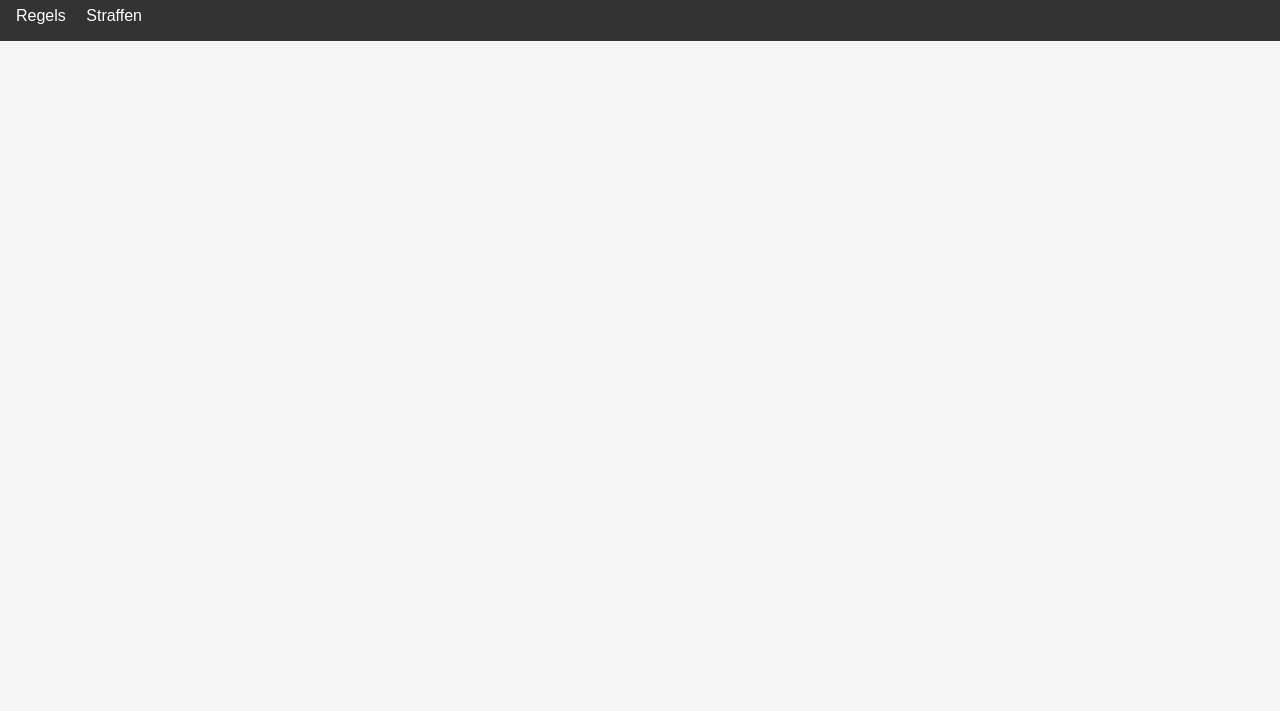
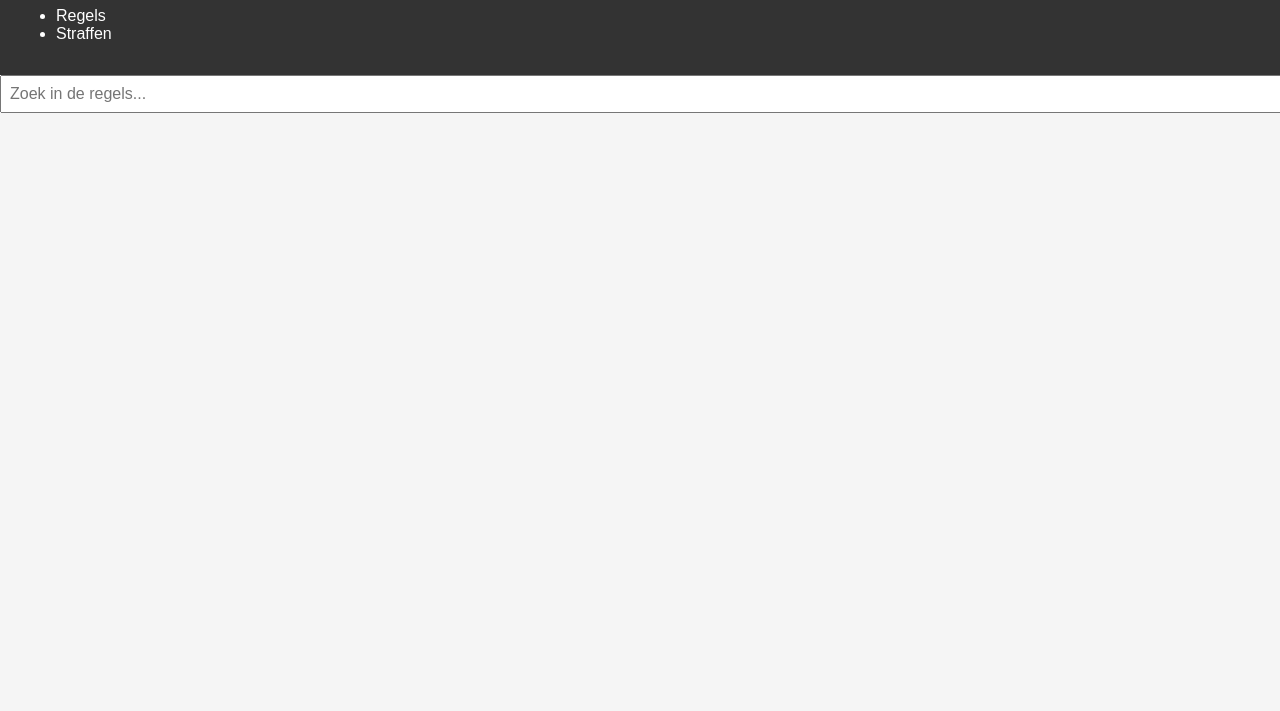
Before and after one commit to huibertt/hlrp, a plain HTML site: page index.html in a window 1280 px wide. Shown: the part 89-800 px from the top of the page. Drawn offline with Linux system fonts and the light colour scheme.

Commit message:
Update index.html

```diff
--- a/index.html
+++ b/index.html
@@ -2,22 +2,29 @@
 <html lang="nl">
 <head>
   <meta charset="UTF-8">
-  <title>APV - Straffen</title>
+  <title>APV - Regels</title>
   <link rel="stylesheet" href="style.css">
 </head>
 <body>
   <header>
-    <h1>APV</h1>
-    <nav>
-      <a href="index.html">Regels</a>
-      <a href="straffen.html">Straffen</a>
-    </nav>
+    <div class="container">
+      <h1>APV</h1>
+      <nav>
+        <ul>
+          <li><a href="index.html" class="active">Regels</a></li>
+          <li><a href="straffen.html">Straffen</a></li>
+        </ul>
+      </nav>
+    </div>
   </header>
 
-  <main>
-    <section id="punishments"></section>
+  <main class="container">
+    <section class="search-section">
+      <input type="text" id="searchInput" placeholder="Zoek in de regels...">
+    </section>
+    <section id="articles" class="articles"></section>
   </main>
 
-  <script type="module" src="punishmentsMain.js"></script>
+  <script type="module" src="main.js"></script>
 </body>
 </html>
```
